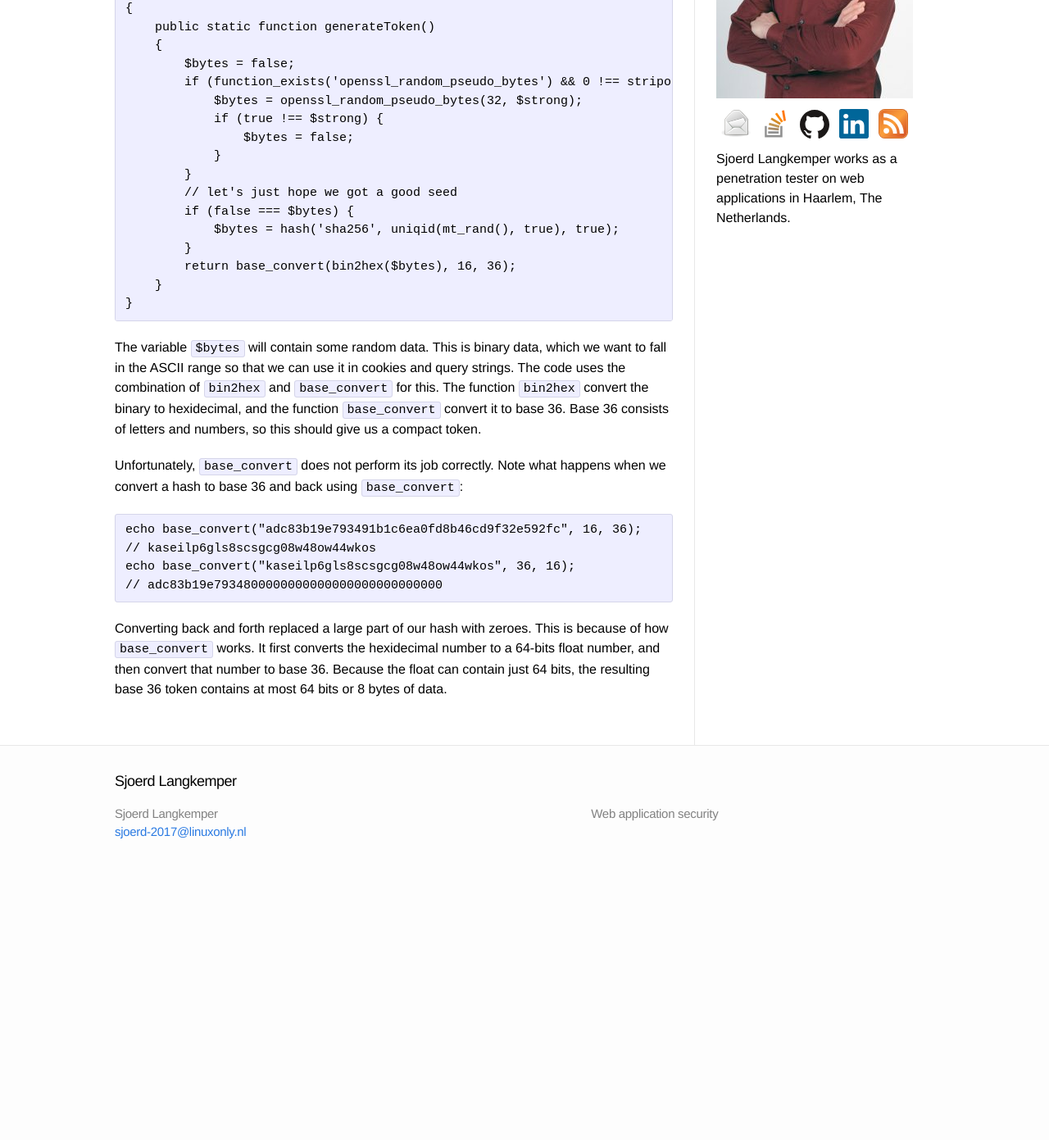
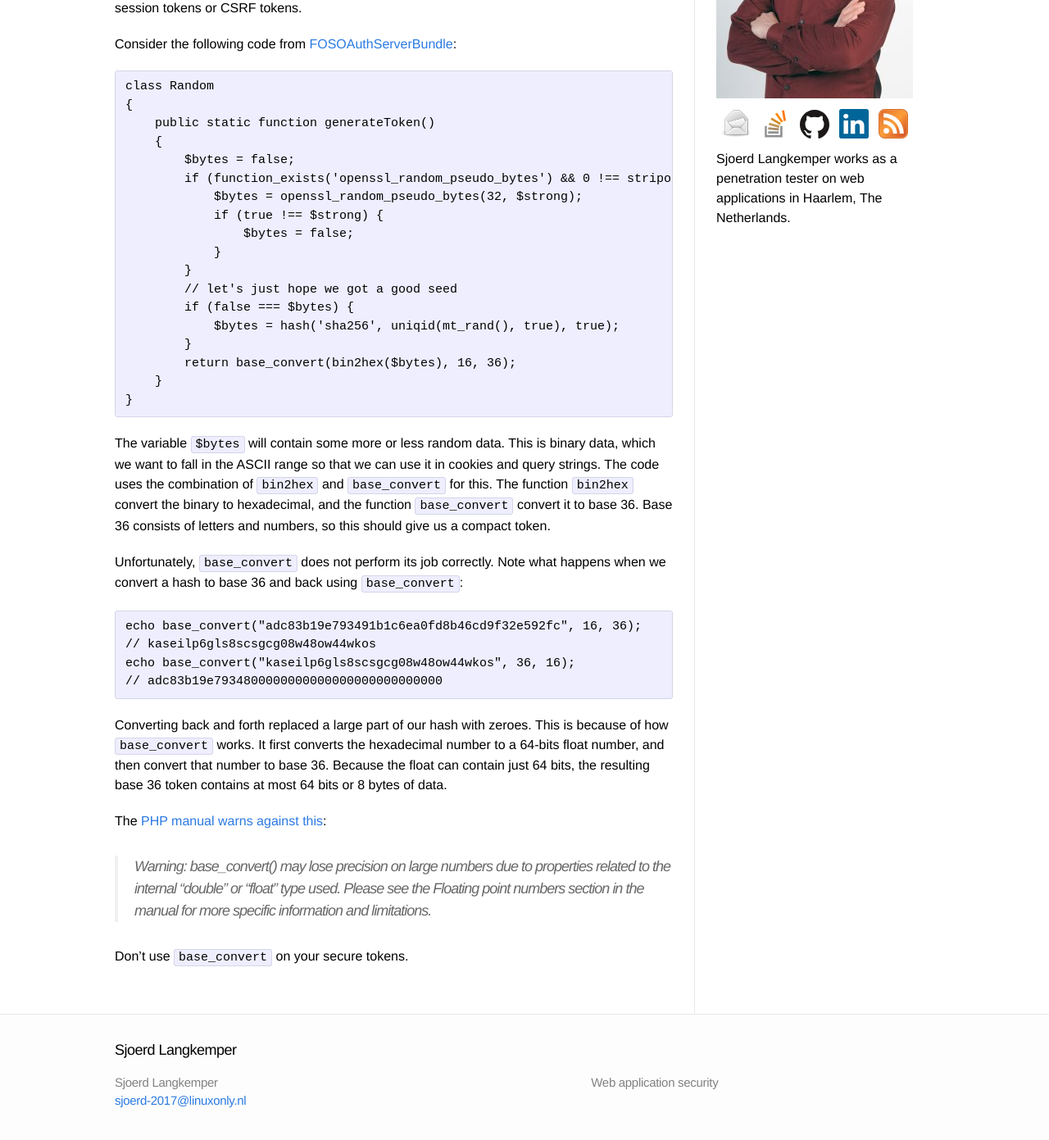
Before and after one commit to Sjord/Sjord.github.io, a Jekyll site: the page built from _posts/2017-02-22-dont-use-base-convert-on-random-tokens.md, in a window 1280 px wide and 1400 px high, scrolled down 395 px. Shown: the top 1391 px of the window at 82% size. Built offline with Jekyll 4.4.1, drawn with Linux system fonts in a browser that asks for light colours; before the commit the page ends 1467 px from its top, so only the background shows below that; some of the changed text lies outside the part shown.

Commit message:
Expand base_convert post

```diff
--- a/_posts/2017-02-22-dont-use-base-convert-on-random-tokens.md
+++ b/_posts/2017-02-22-dont-use-base-convert-on-random-tokens.md
@@ -2,8 +2,10 @@
 layout: post
 title: "Don't use base_convert on random tokens"
 thumbnail: overflow-240.jpg
-date: 2017-04-01
+date: 2017-03-15
 ---
+
+The PHP function `base_convert` can convert numbers to a different numeric system. This can be used for example to convert a number to a sequence of letters and numbers. However, because it has limited precision it is not suitable for random tokens such as those used for session tokens or CSRF tokens.
 
 Consider the following code from [FOSOAuthServerBundle](https://github.com/FriendsOfSymfony/FOSOAuthServerBundle/blob/master/Util/Random.php):
 
@@ -26,7 +28,7 @@
         }
     }
 
-The variable `$bytes` will contain some random data. This is binary data, which we want to fall in the ASCII range so that we can use it in cookies and query strings. The code uses the combination of `bin2hex` and `base_convert` for this. The function `bin2hex` convert the binary to hexidecimal, and the function `base_convert` convert it to base 36. Base 36 consists of letters and numbers, so this should give us a compact token.
+The variable `$bytes` will contain some more or less random data. This is binary data, which we want to fall in the ASCII range so that we can use it in cookies and query strings. The code uses the combination of `bin2hex` and `base_convert` for this. The function `bin2hex` convert the binary to hexadecimal, and the function `base_convert` convert it to base 36. Base 36 consists of letters and numbers, so this should give us a compact token.
 
 Unfortunately, `base_convert` does not perform its job correctly. Note what happens when we convert a hash to base 36 and back using `base_convert`:
 
@@ -35,4 +37,10 @@
     echo base_convert("kaseilp6gls8scsgcg08w48ow44wkos", 36, 16);
     // adc83b19e7934800000000000000000000000000
 
-Converting back and forth replaced a large part of our hash with zeroes. This is because of how `base_convert` works. It first converts the hexidecimal number to a 64-bits float number, and then convert that number to base 36. Because the float can contain just 64 bits, the resulting base 36 token contains at most 64 bits or 8 bytes of data.
+Converting back and forth replaced a large part of our hash with zeroes. This is because of how `base_convert` works. It first converts the hexadecimal number to a 64-bits float number, and then convert that number to base 36. Because the float can contain just 64 bits, the resulting base 36 token contains at most 64 bits or 8 bytes of data.
+
+The [PHP manual warns against this](http://php.net/base_convert):
+
+> Warning: base\_convert() may lose precision on large numbers due to properties related to the internal "double" or "float" type used. Please see the Floating point numbers section in the manual for more specific information and limitations.
+
+Don't use `base_convert` on your secure tokens.
```
